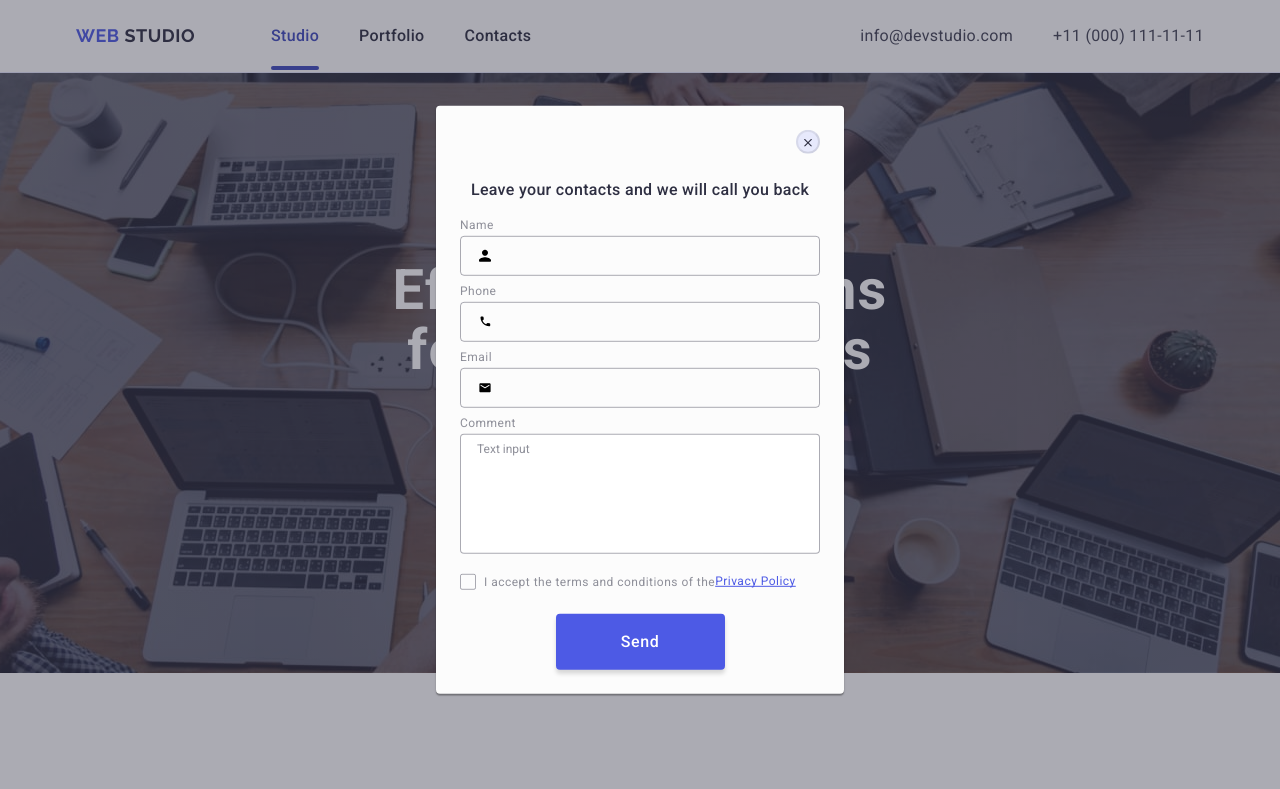
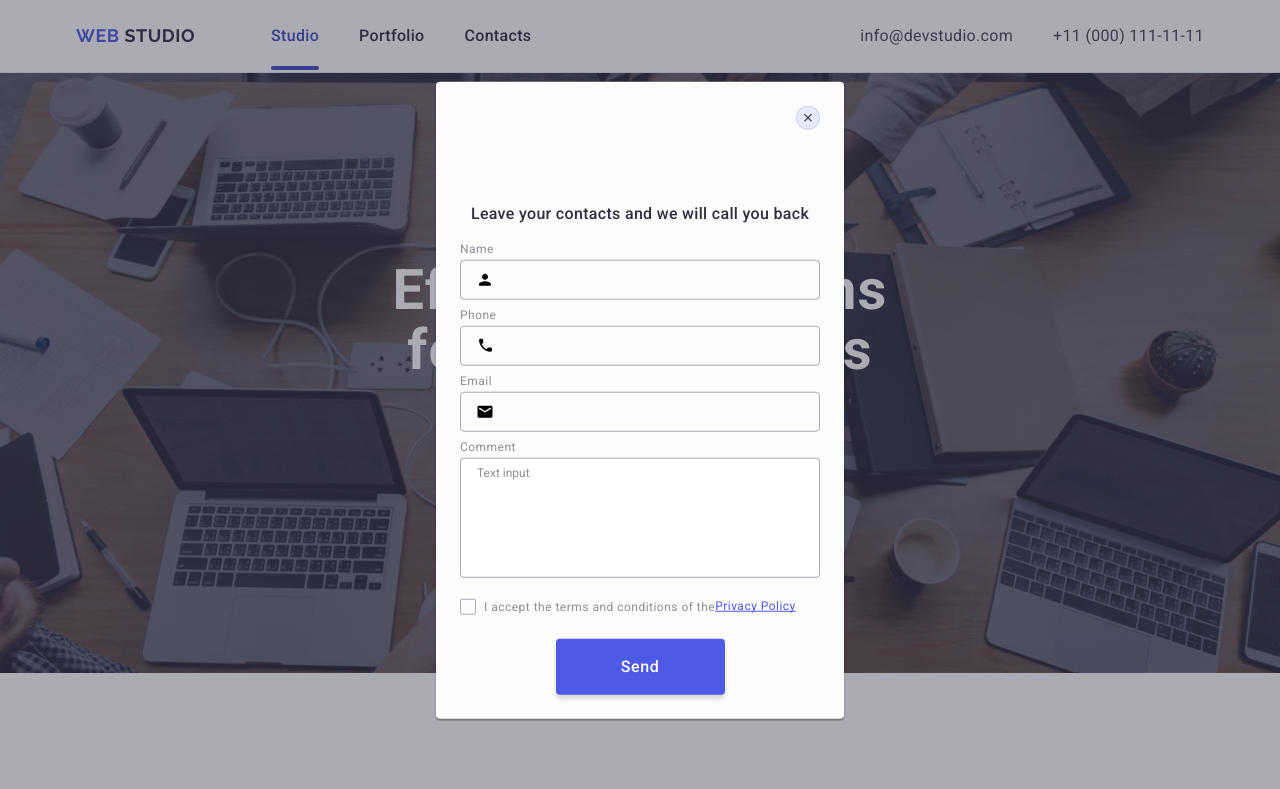
Before and after one commit to hamsteritta/goit-markup-hw-05, a plain HTML site: page index.html in a window 1280 px wide. Shown: the top 789 px of the page. Drawn offline with nearby package versions, Linux system fonts and the light colour scheme.

Commit message:
markup-hw-05-04

```diff
--- a/css/styles.css
+++ b/css/styles.css
@@ -523,10 +523,12 @@ main {
   width: 100%;
   height: 100%;
   top: 0;
+  left: 0;
   background-color: rgba(46, 47, 66, 0.4);
   opacity: 0;
   visibility: hidden;
   pointer-events: none;
+  transition: opacity 250ms cubic-bezier(0.4, 0, 0.2, 1), visibility 250ms cubic-bezier(0.4, 0, 0.2, 1);
 }
 
 .is-open {
@@ -545,7 +547,8 @@ main {
   top: 50%;
   left: 50%;
   transform: translate(-50%, -50%);
-  padding: 24px;
+  padding: 72px 24px 24px 24px;
+  transition: transform 250ms cubic-bezier(0.4, 0, 0.2, 1);
 }
 .modal-close {
   position: absolute;
@@ -556,20 +559,25 @@ main {
   height: 24px;
   color: #2e2f42;
   background-color: #e7e9fc;
-  border-color: rgba(0, 0, 0, 0.1);
-  transition: color background-color 250ms cubic-bezier(0.4, 0, 0.2, 1);
+  border: 1px solid rgba(0, 0, 0, 0.1);
+  transition: background-color 250ms cubic-bezier(0.4, 0, 0.2, 1), border 250ms cubic-bezier(0.4, 0, 0.2, 1);
+  display: flex;
+  align-items: center;
+   justify-content: center;
+   padding: 0;
 }
-.modal-close:hover {
+.modal-close:hover, .modal-close:focus {
   background-color: #404bbf;
   fill: #fff;
+  border: none;
 }
 
 .modal-ex {
   fill: #2e2f42;
   transition: fill 250ms cubic-bezier(0.4, 0, 0.2, 1);
 }
-.modal-close:hover .modal-ex {
-  fill: #fff;
+.modal-close:hover .modal-ex, .modal-close:focus .modal-ex {
+  fill: #ffffff;
 }
 
 .modal-title {
@@ -589,7 +597,7 @@ main {
 }
 .form-label {
   font-size: 12px;
-  line-height: 1.16667;
+  line-height: 1.17;
   letter-spacing: 0.04em;
   color: #8e8f99;
   display: block;
@@ -626,7 +634,7 @@ main {
   left: 16px;
   top: 50%;
   transform: translateY(-50%);
-  transition: border-color 250ms cubic-bezier(0.4, 0, 0.2, 1);
+  transition:fill 250ms cubic-bezier(0.4, 0, 0.2, 1);
 }
 .modal-icon:hover {
   color: #4d5ae5;
--- a/index.html
+++ b/index.html
@@ -505,8 +505,8 @@
           </ul>
         </div>
         <div class="footer-subscribe">
+          <p class="footer-subtitle">Subscribe</p>
           <form>
-            <p class="footer-subtitle">Subscribe</p>
             <div class="footer-subscribe-box">
               <label>
                 <input
@@ -546,10 +546,12 @@
                 id="user-name"
                 required
               />
-              <svg class="modal-icon" width="18" height="18">
+              <svg class="modal-icon" width="18" height="24">
                 <use href="./images/icons.svg#icon-person"></use>
               </svg>
             </div>
+          </div>
+          <div class="modal-field">
             <label for="user-phone" class="form-label">Phone</label>
             <div class="modal-input-wrap">
               <input
@@ -559,10 +561,12 @@
                 id="user-phone"
                 required
               />
-              <svg class="modal-icon" width="18" height="18">
+              <svg class="modal-icon" width="18" height="24">
                 <use href="./images/icons.svg#icon-phone"></use>
               </svg>
             </div>
+          </div>
+          <div class="modal-field">
             <label for="user-email" class="form-label">Email</label>
             <div class="modal-input-wrap">
               <input
@@ -572,7 +576,7 @@
                 id="user-email"
                 required
               />
-              <svg class="modal-icon" width="18" height="18">
+              <svg class="modal-icon" width="18" height="24">
                 <use href="./images/icons.svg#icon-email"></use>
               </svg>
             </div>
```
